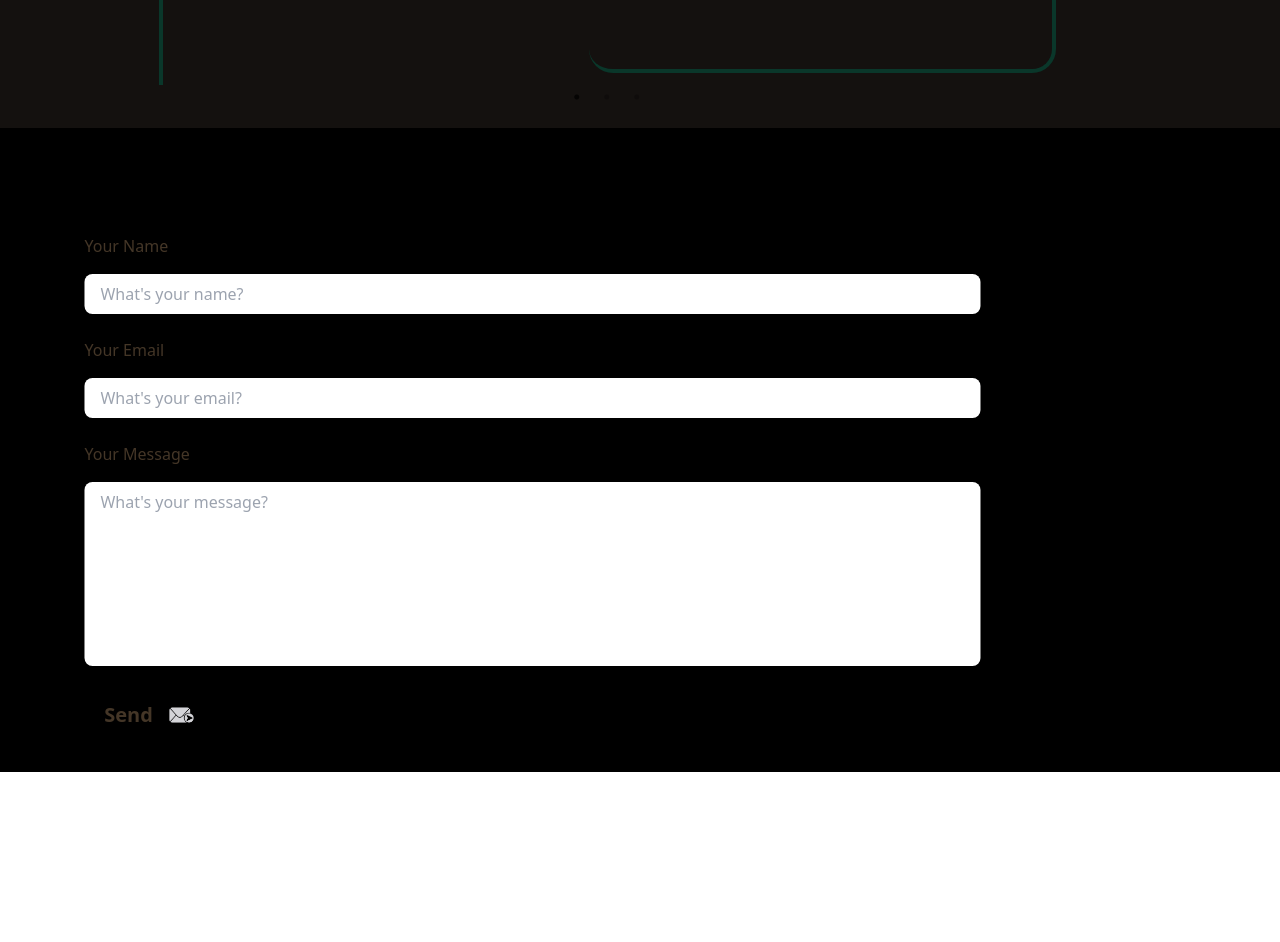
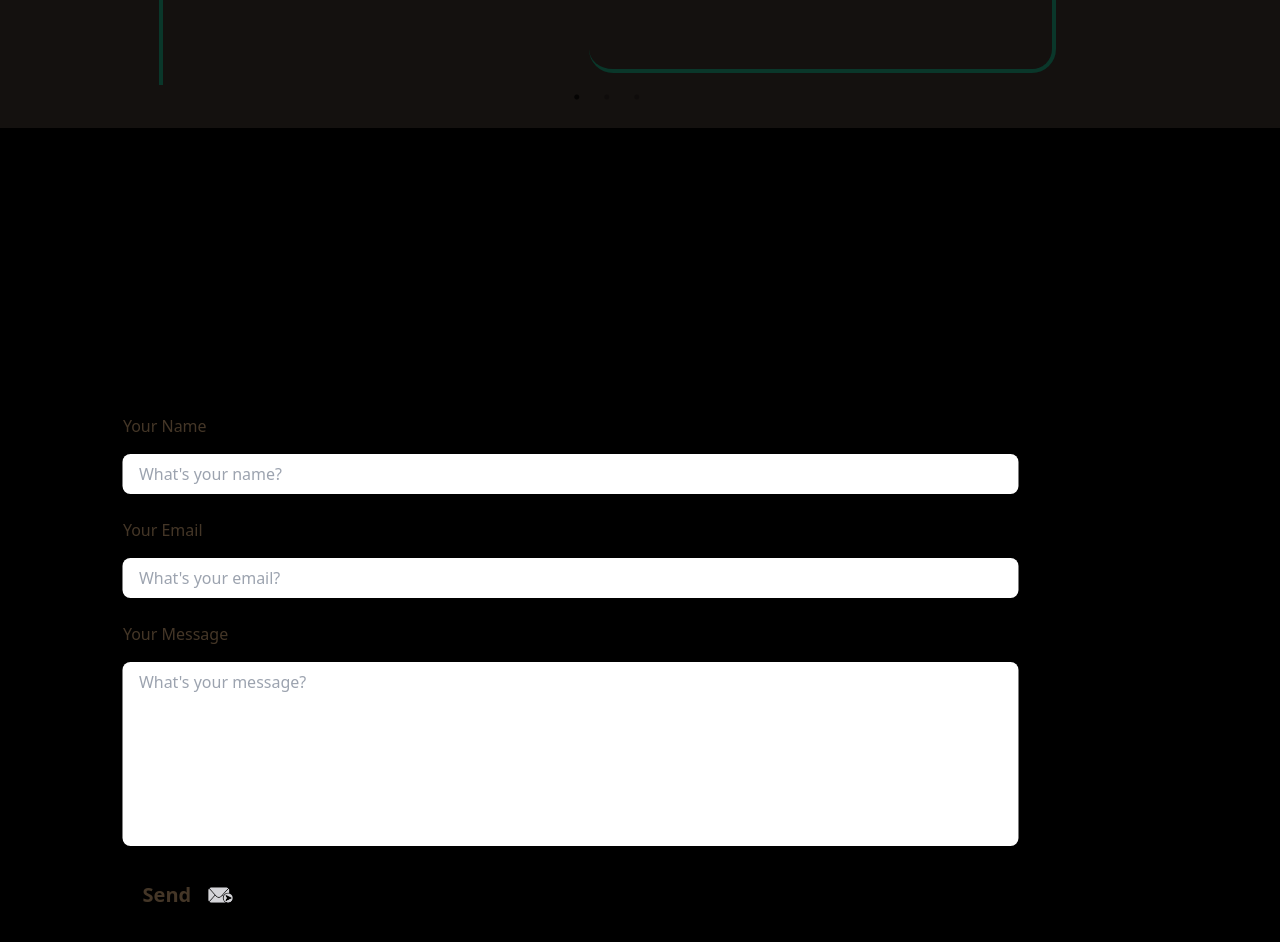
Before and after one commit to Kel-nana/kel_nana_portfolio, a React (Create React App) app: page / in a window 1280 px wide. Shown: the part 2120-3062 px from the top of the page. Before the commit the page ends 2892 px from the top, so only its background shows below. Built offline with nearby package versions, Linux system fonts and the light colour scheme; a web font is replaced by a local one.

Commit message:
contacts update

```diff
--- a/src/components/contacts/Contacts.jsx
+++ b/src/components/contacts/Contacts.jsx
@@ -1,14 +1,17 @@
 /* eslint-disable jsx-a11y/mouse-events-have-key-events */
 /* eslint-disable jsx-a11y/label-has-associated-control */
 /* eslint-disable max-len */
+import PropTypes from 'prop-types';
 import { useState, useRef } from 'react';
 import { motion } from 'framer-motion';
 import emailjs from '@emailjs/browser';
 import send from '../../assets/icons/send.png';
 import sendHover from '../../assets/icons/sendHover.png';
 
-const Contacts = () => {
+const Contacts = (props) => {
   const formRef = useRef();
+  const { breakPoint } = props;
+  console.log(breakPoint, 'breakpoint contacts');
   const [form, setForm] = useState({
     name: '',
     email: '',
@@ -59,22 +62,22 @@ const Contacts = () => {
         },
       );
   };
-
+  // className={` ${breakPoint > 516 ? 'pt-[160px]' : 'pt-[180px]'}`}
   return (
+    <section className={breakPoint > 516 ? 'pt-[10px]' : 'pt-[180px]'}>
       <div
       id="contact"
-      className="pt-[74px] xl:flex-row flex-col-reverse
-      flex gap-10 overflow-hidden"
+      className="pt-[74px] xl:flex-row flex-col-reverse flex gap-10 overflow-hidden"
       >
         <motion.div
           initial={{ x: 0 }}
-        whileInView={{ x: [-990, 180, 0] }}
+          whileInView={{ x: [-290, 180, 0] }}
           transition={{
             duration: 3,
             delay: 0.3,
           }}
         // whileHover={{ scale: 0.9, opacity: 0.2 }}
-        className="flex-[0.75] bg-jet p-8 rounded-2xl"
+          className="flex-[0.95] pl-[5.5%] bg-jet p-8 rounded-2xl"
         >
           {/* <h3 className="mt-10 flex flex-col gap-2 font-poppins">Contact.</h3> */}
 
@@ -161,7 +164,12 @@ const Contacts = () => {
           </form>
         </motion.div>
       </div>
+    </section>
   );
 };
 
+Contacts.propTypes = {
+  breakPoint: PropTypes.number.isRequired,
+};
+
 export default Contacts;
```
Lines whose indentation alone changed are shown as unchanged.
